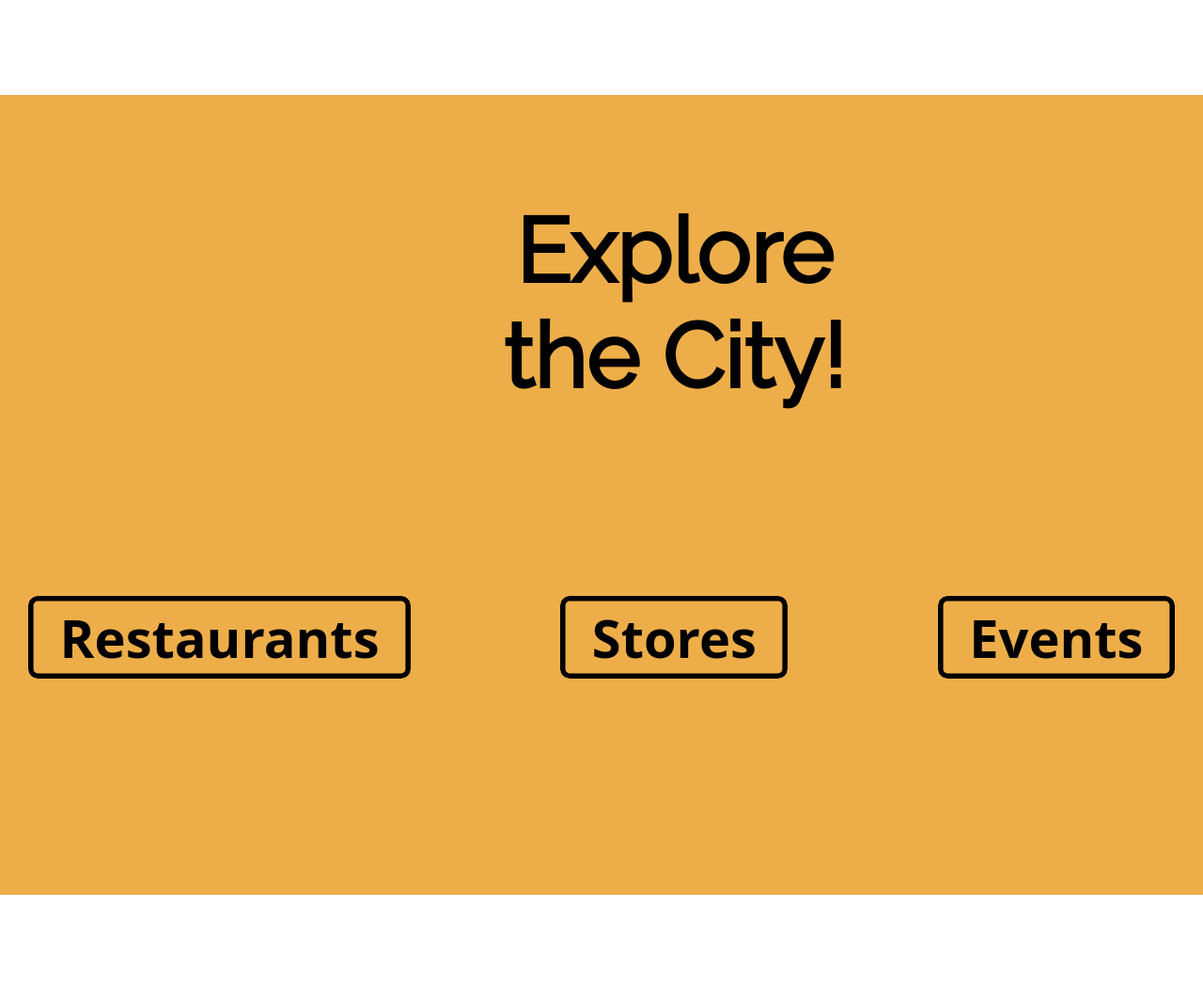
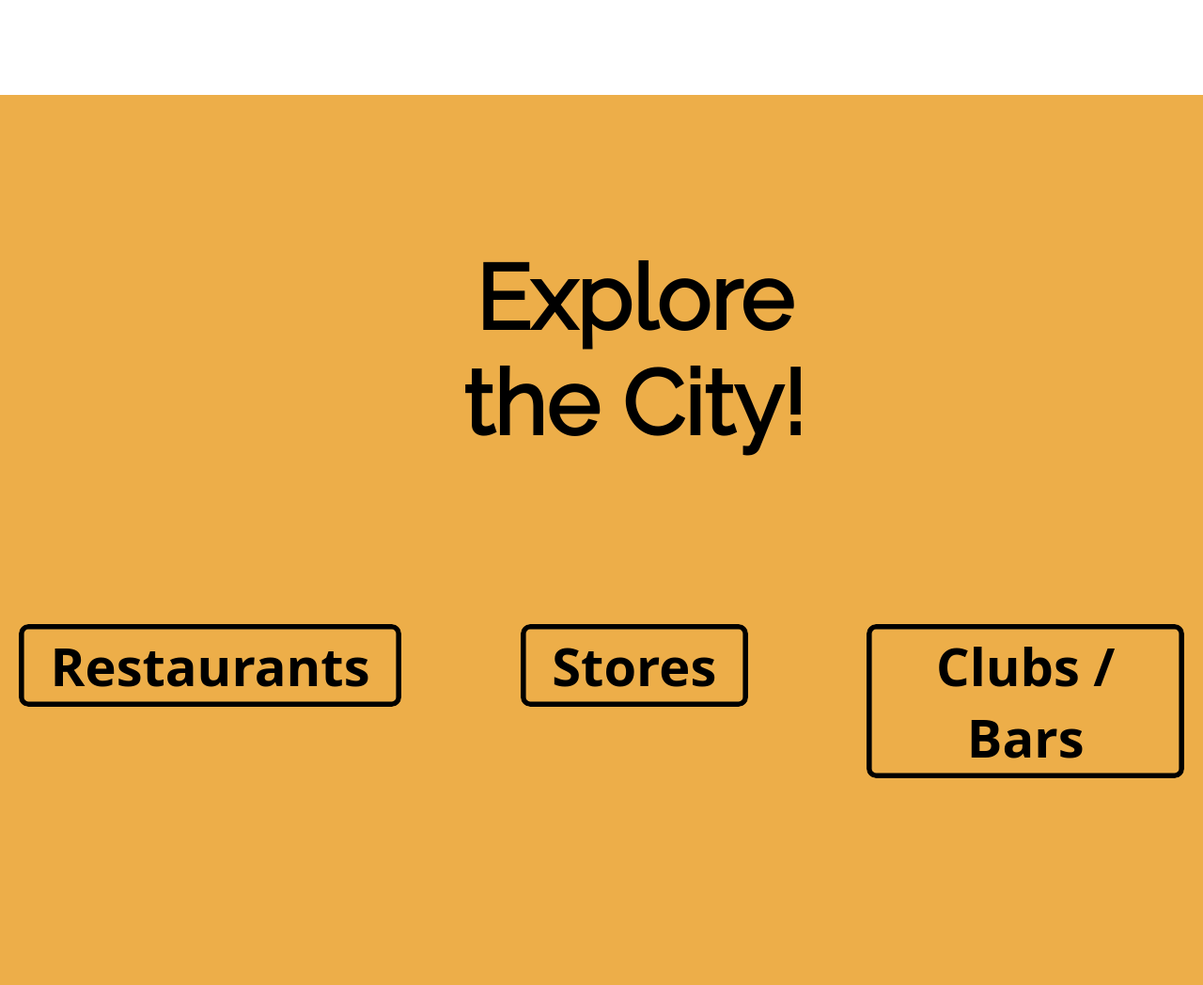
Before and after one commit to Bastian-Cieply/Web-Development, a website: page 02 - Code/public/index.html in a window 1280 px wide. Shown: the part 1177-2225 px from the top of the page at 94% size. Before the commit the page ends 2129 px from the top, so only its background shows below. Drawn offline with Linux system fonts and the light colour scheme.

```diff
--- a/02 - Code/public/index.html
+++ b/02 - Code/public/index.html
@@ -40,12 +40,12 @@
 
         <section class="bottom">
             <div class="grid-container-bottom">
-                <div class="grid-item"></div>
-                <div class="grid-item"><h1>Explore the City!</h1></div>
-                <div class="grid-item"></div>
-                <div class="grid-item"><a href="stores.html"><button>Restaurants</button></a></div>
-                <div class="grid-item"><a href="stores.html"><button>Stores</button></a></div>
-                <div class="grid-item"><a href="stores.html"><button>Events</button></a></div>
+                <div class="title"><h1></h1></div>
+                <div class="title"><h1>Explore the City!</h1></div>
+                <div class="title"><h1></h1></div>
+                <div class="b1"><a href="stores.html"><button>Restaurants</button></a></div>
+                <div class="b2"><a href="stores.html"><button>Stores</button></a></div>
+                <div class="b3"><a href="stores.html"><button>Clubs / Bars</button></a></div>
             </div>
         </section>
     </main>
--- a/02 - Code/public/style.css
+++ b/02 - Code/public/style.css
@@ -76,11 +76,23 @@
   padding: 10px;
 }
 .grid-container-bottom {
+  text-align: center;
   display: grid;
-  position: flex;
-  grid-template-columns: auto auto auto;
-  padding: 10px;
+    grid-template-areas:
+        'title title title'
+        'b1 b2 b3';
 }
+
+.b1, .b2, .b3 {
+  padding: 20px;
+  text-align: center;
+}
+
+.title {
+  padding-top: 10vh;
+  text-align: center;
+}
+
 .grid-item {
   padding: 20px;
   text-align: center;
```
Also changed, not shown: 02 - Code/public/stores-style.css (+16 -2 lines), 02 - Code/public/stores.html (+6 -1 lines).
